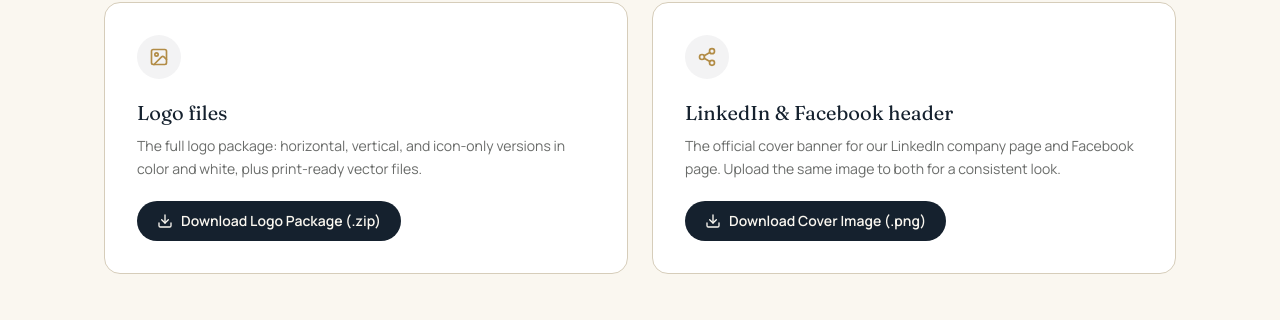
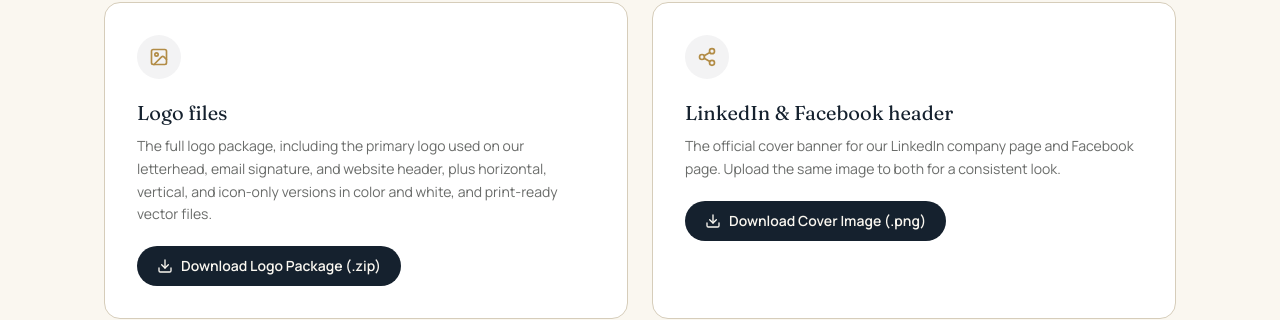
Before and after one commit to Catapultfundraising/catapult-fundraising-website, a Next.js app: page /signature-generator in a window 1280 px wide. Shown: the part 1780-2100 px from the top of the page. Built offline with nearby package versions, Linux system fonts and the light colour scheme.

Commit message:
Add missing primary logo file to the downloadable logo package

```diff
--- a/components/brand-resources.tsx
+++ b/components/brand-resources.tsx
@@ -92,11 +92,11 @@ export function BrandResources() {
         <ResourceCard
           icon={ImageIcon}
           title="Logo files"
-          description="The full logo package: horizontal, vertical, and icon-only versions in color and white, plus print-ready vector files."
+          description="The full logo package, including the primary logo used on our letterhead, email signature, and website header, plus horizontal, vertical, and icon-only versions in color and white, and print-ready vector files."
           links={[
             {
               label: "Download Logo Package (.zip)",
-              href: "https://galaxy-prod.tlcdn.com/gen/user_35qqBV71YqPhG02PJcVxttmFcLs/6815a8ac-882f-4f11-8368-5ecf5af677cb.zip",
+              href: "https://galaxy-prod.tlcdn.com/gen/user_35qqBV71YqPhG02PJcVxttmFcLs/f753ed6a-27d2-42a8-894e-729525755063.zip",
             },
           ]}
         />
```
